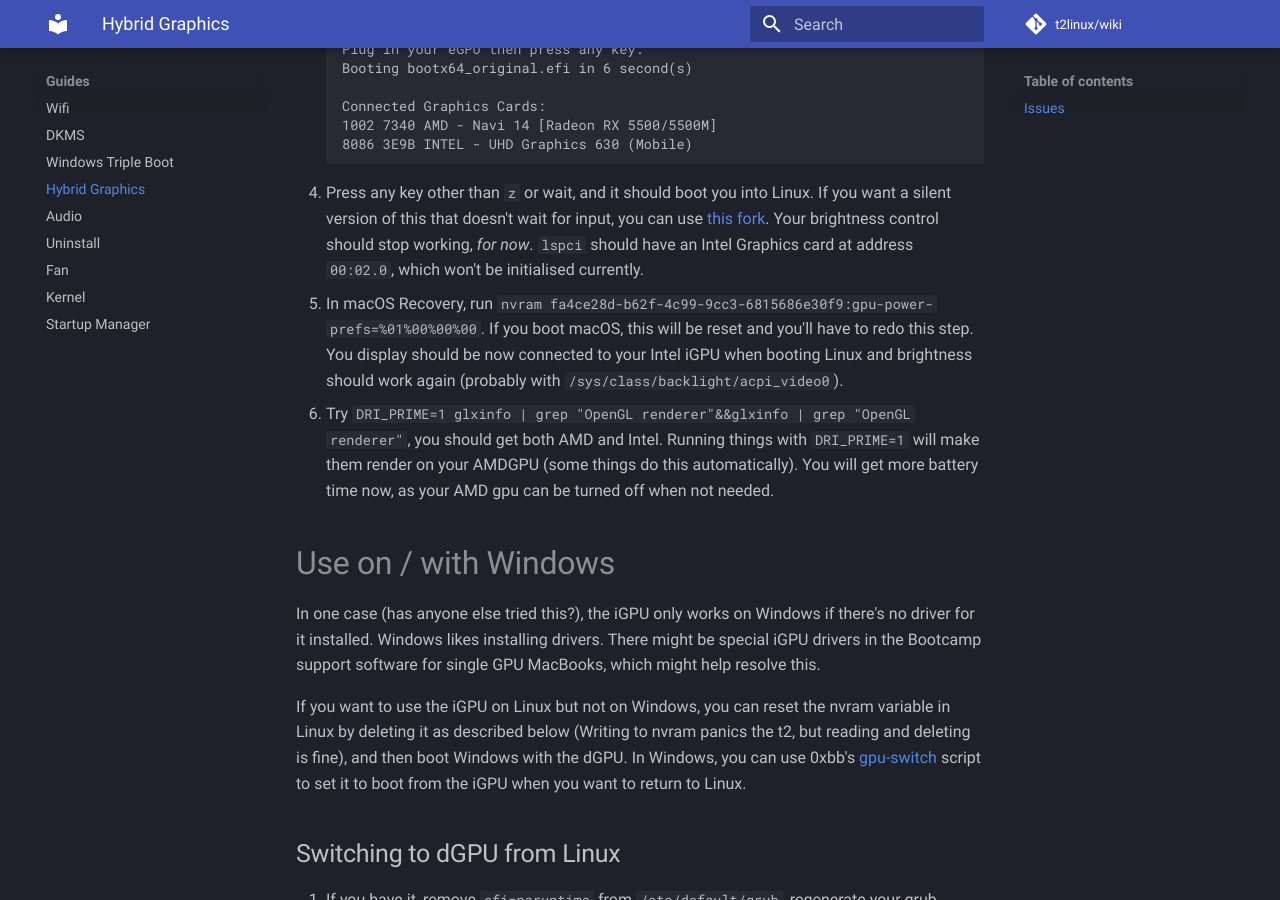
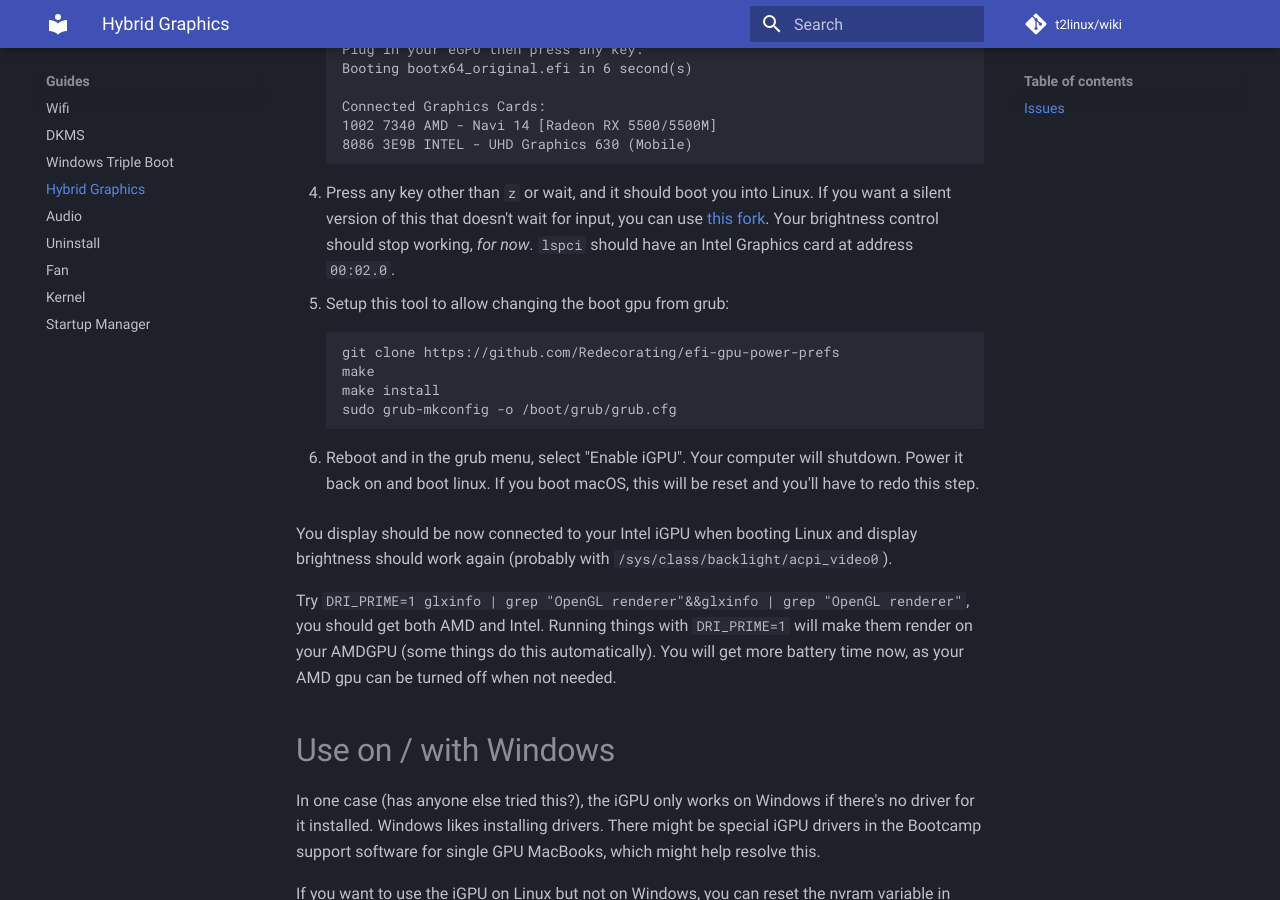
Before and after one commit to t2linux/wiki, an MkDocs documentation site: the page built from docs/guides/hybrid-graphics.md, in a window 1280 px wide and 900 px high, scrolled down 1227 px. Built offline with MkDocs 1.6.1 and Material for MkDocs 9.7.7, drawn with Linux system fonts in a browser that asks for light colours; comment, search, counter and statistics services are not loaded.

Commit message:
igpu: set gpu-power-prefs from grub instead

````diff
--- a/docs/guides/hybrid-graphics.md
+++ b/docs/guides/hybrid-graphics.md
@@ -38,9 +38,21 @@ This has been tested on the MacBookPro16,1 and the MacBookPro15,1. The 15,3 and
     8086 3E9B INTEL - UHD Graphics 630 (Mobile)
     ```
 
-4.  Press any key other than `z` or wait, and it should boot you into Linux. If you want a silent version of this that doesn't wait for input, you can use [this fork](https://github.com/Redecorating/apple_set_os-loader). Your brightness control should stop working, *for now*. `lspci` should have an Intel Graphics card at address `00:02.0`, which won't be initialised currently.
-5.  In macOS Recovery, run `nvram fa4ce28d-b62f-4c99-9cc3-6815686e30f9:gpu-power-prefs=%01%00%00%00`. If you boot macOS, this will be reset and you'll have to redo this step. You display should be now connected to your Intel iGPU when booting Linux and brightness should work again (probably with `/sys/class/backlight/acpi_video0`).
-6.  Try `DRI_PRIME=1 glxinfo | grep "OpenGL renderer"&&glxinfo | grep "OpenGL renderer"`, you should get both AMD and Intel. Running things with `DRI_PRIME=1` will make them render on your AMDGPU (some things do this automatically). You will get more battery time now, as your AMD gpu can be turned off when not needed.
+4.  Press any key other than `z` or wait, and it should boot you into Linux. If you want a silent version of this that doesn't wait for input, you can use [this fork](https://github.com/Redecorating/apple_set_os-loader). Your brightness control should stop working, *for now*. `lspci` should have an Intel Graphics card at address `00:02.0`.
+5.  Setup this tool to allow changing the boot gpu from grub:
+
+    ```sh
+    git clone https://github.com/Redecorating/efi-gpu-power-prefs
+    make
+    make install
+    sudo grub-mkconfig -o /boot/grub/grub.cfg
+    ```
+
+6.  Reboot and in the grub menu, select "Enable iGPU". Your computer will shutdown. Power it back on and boot linux. If you boot macOS, this will be reset and you'll have to redo this step.
+
+You display should be now connected to your Intel iGPU when booting Linux and display brightness should work again (probably with `/sys/class/backlight/acpi_video0`).
+
+Try `DRI_PRIME=1 glxinfo | grep "OpenGL renderer"&&glxinfo | grep "OpenGL renderer"`, you should get both AMD and Intel. Running things with `DRI_PRIME=1` will make them render on your AMDGPU (some things do this automatically). You will get more battery time now, as your AMD gpu can be turned off when not needed.
 
 # Use on / with Windows
 
````
